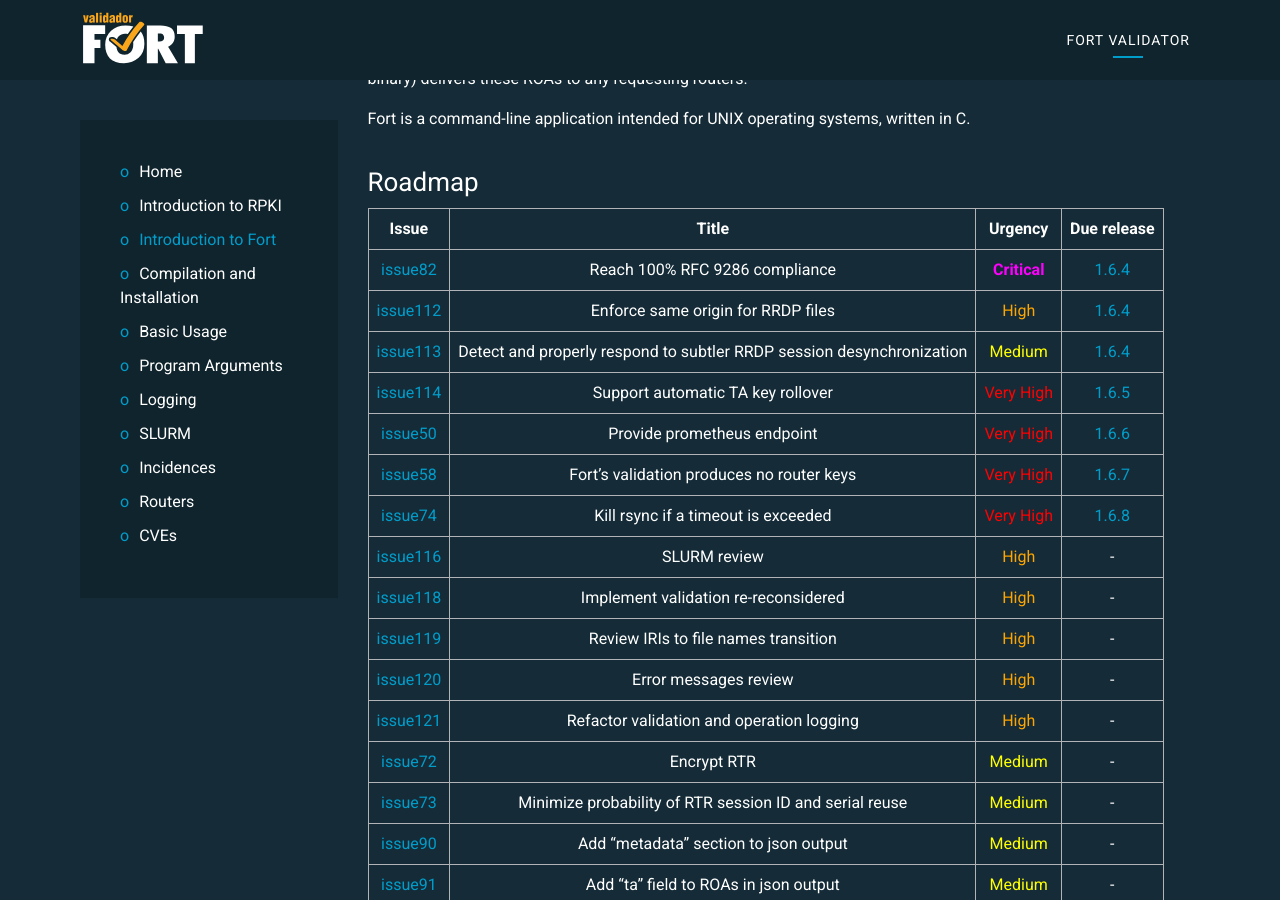
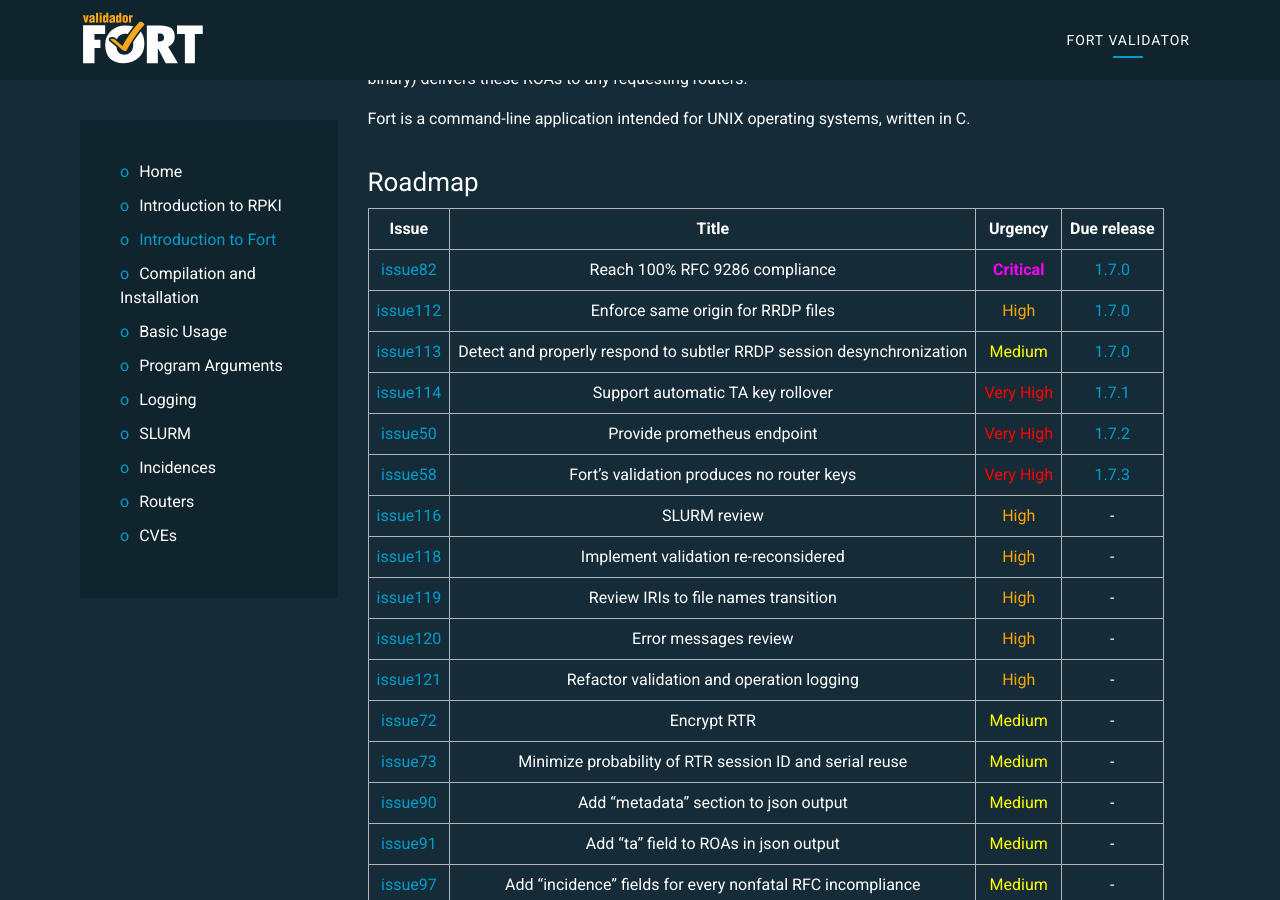
Before and after one commit to NICMx/FORT-validator, a Jekyll site: the page built from docs/intro-fort.md, in a window 1280 px wide and 900 px high, scrolled down 848 px. Built offline with Jekyll 4.4.1, drawn with Linux system fonts in a browser that asks for light colours.

Commit message:
Protocolary updates for release 1.6.4

```diff
--- a/docs/_config.yml
+++ b/docs/_config.yml
@@ -8,7 +8,7 @@ defaults:
       layout: "default"
       image: "/img/logo_validador_og.png"
 
-fort-latest-version: 1.6.3
+fort-latest-version: 1.6.4
 plugins:
   - jekyll-seo-tag
   - jekyll-sitemap
--- a/docs/intro-fort.md
+++ b/docs/intro-fort.md
@@ -17,17 +17,14 @@ Fort is a command-line application intended for UNIX operating systems, written
 
 ## Roadmap
 
-<!-- Remember to remove issues 59 and 60 during import -->
-
 | Issue | Title | Urgency | Due release |
 |-------|-------|---------|-------------|
-| [issue82](https://github.com/NICMx/FORT-validator/issues/82) | Reach 100% RFC 9286 compliance | <span class="urgency-critical">Critical</span> | <a href="https://github.com/NICMx/FORT-validator/milestone/12">1.6.4</a> |
-| [issue112](https://github.com/NICMx/FORT-validator/issues/112) | Enforce same origin for RRDP files | <span class="urgency-high">High</span> | <a href="https://github.com/NICMx/FORT-validator/milestone/12">1.6.4</a> |
-| [issue113](https://github.com/NICMx/FORT-validator/issues/113) | Detect and properly respond to subtler RRDP session desynchronization | <span class="urgency-medium">Medium</span> | <a href="https://github.com/NICMx/FORT-validator/milestone/12">1.6.4</a> |
-| [issue114](https://github.com/NICMx/FORT-validator/issues/114) | Support automatic TA key rollover | <span class="urgency-very-high">Very High</span> | <a href="https://github.com/NICMx/FORT-validator/milestone/13">1.6.5</a> |
-| [issue50](https://github.com/NICMx/FORT-validator/issues/50) | Provide prometheus endpoint | <span class="urgency-very-high">Very High</span> | <a href="https://github.com/NICMx/FORT-validator/milestone/14">1.6.6</a> |
-| [issue58](https://github.com/NICMx/FORT-validator/issues/58) | Fort's validation produces no router keys | <span class="urgency-very-high">Very High</span> | <a href="https://github.com/NICMx/FORT-validator/milestone/15">1.6.7</a> |
-| [issue74](https://github.com/NICMx/FORT-validator/issues/74) | Kill rsync if a timeout is exceeded | <span class="urgency-very-high">Very High</span> | <a href="https://github.com/NICMx/FORT-validator/milestone/16">1.6.8</a> |
+| [issue82](https://github.com/NICMx/FORT-validator/issues/82) | Reach 100% RFC 9286 compliance | <span class="urgency-critical">Critical</span> | <a href="https://github.com/NICMx/FORT-validator/milestone/12">1.7.0</a> |
+| [issue112](https://github.com/NICMx/FORT-validator/issues/112) | Enforce same origin for RRDP files | <span class="urgency-high">High</span> | <a href="https://github.com/NICMx/FORT-validator/milestone/12">1.7.0</a> |
+| [issue113](https://github.com/NICMx/FORT-validator/issues/113) | Detect and properly respond to subtler RRDP session desynchronization | <span class="urgency-medium">Medium</span> | <a href="https://github.com/NICMx/FORT-validator/milestone/12">1.7.0</a> |
+| [issue114](https://github.com/NICMx/FORT-validator/issues/114) | Support automatic TA key rollover | <span class="urgency-very-high">Very High</span> | <a href="https://github.com/NICMx/FORT-validator/milestone/13">1.7.1</a> |
+| [issue50](https://github.com/NICMx/FORT-validator/issues/50) | Provide prometheus endpoint | <span class="urgency-very-high">Very High</span> | <a href="https://github.com/NICMx/FORT-validator/milestone/14">1.7.2</a> |
+| [issue58](https://github.com/NICMx/FORT-validator/issues/58) | Fort's validation produces no router keys | <span class="urgency-very-high">Very High</span> | <a href="https://github.com/NICMx/FORT-validator/milestone/15">1.7.3</a> |
 | [issue116](https://github.com/NICMx/FORT-validator/issues/116) | SLURM review | <span class="urgency-high">High</span> | - |
 | [issue118](https://github.com/NICMx/FORT-validator/issues/118) | Implement validation re-reconsidered | <span class="urgency-high">High</span> | - |
 | [issue119](https://github.com/NICMx/FORT-validator/issues/119) | Review IRIs to file names transition | <span class="urgency-high">High</span> | - |
```
Also changed, not shown: docs/usage.md (+5 -5 lines), 5 other files.
